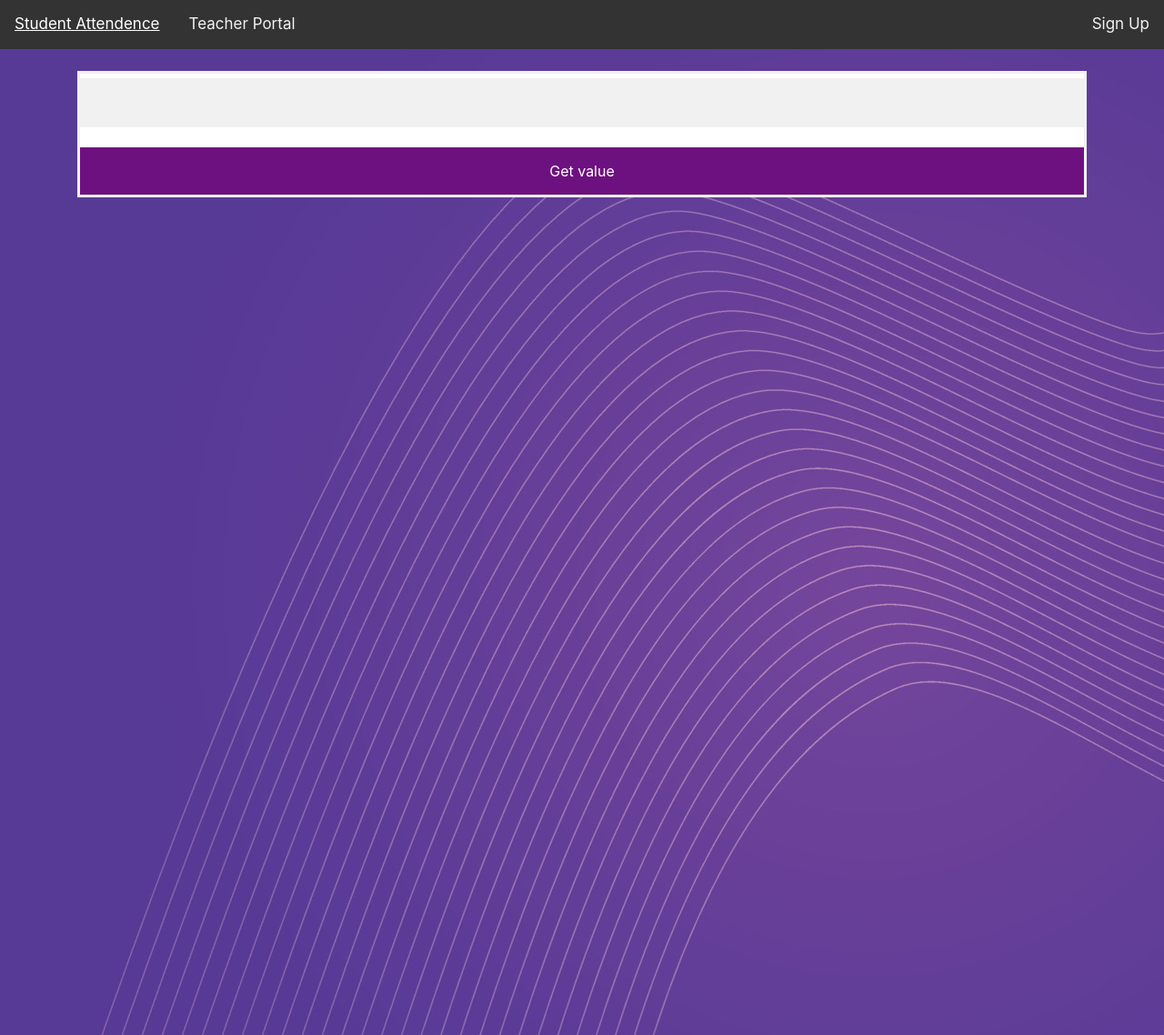
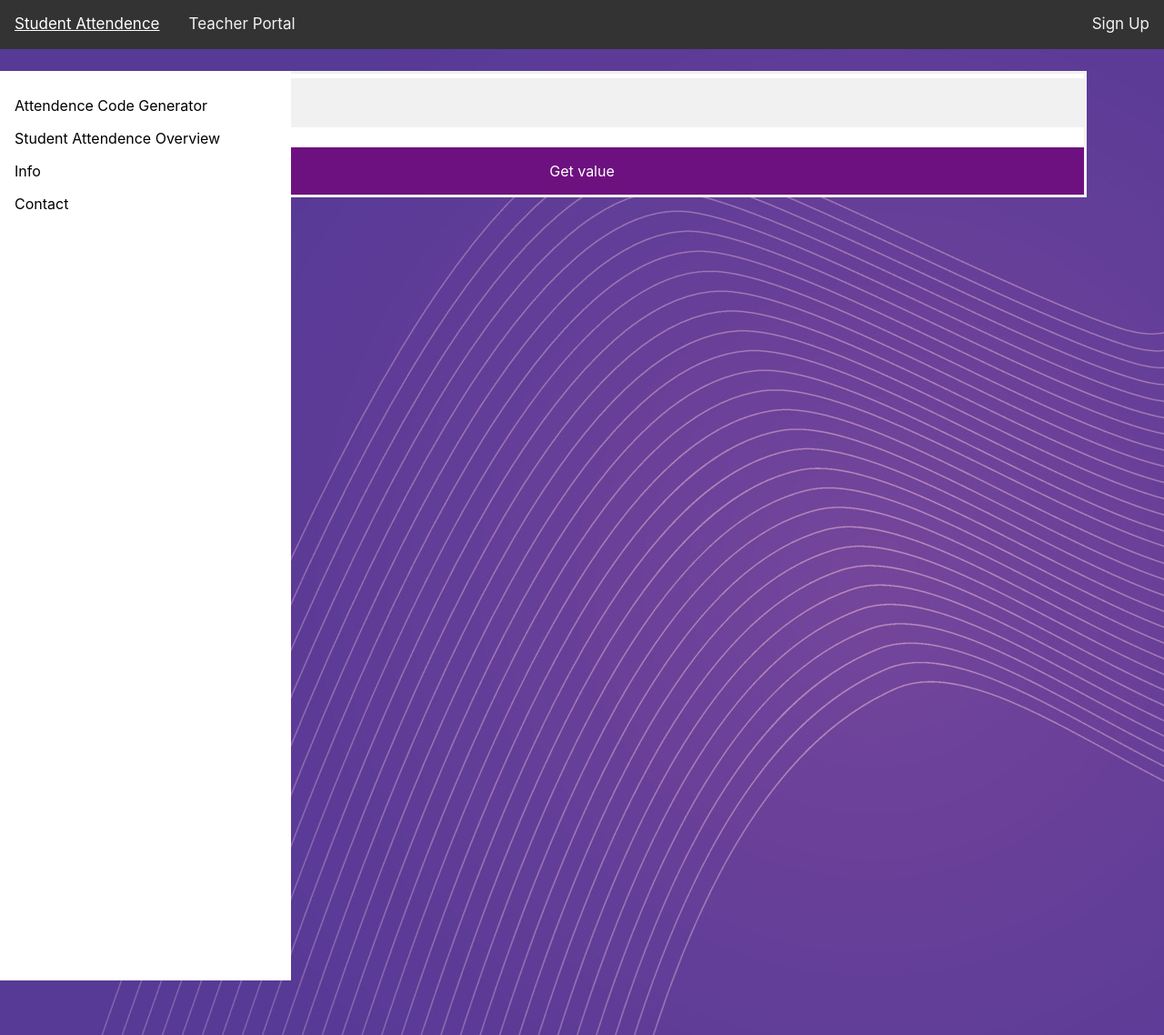
Before and after one commit to Max-1056897/SecurityWP3, a Flask app: page /random-code-generator in a window 1280 px wide. Shown: the whole page at 91% size. Run offline with Flask 2, Linux system fonts and the light colour scheme; some libraries are stand-ins or nearby versions.

Commit message:
MAKE: Side navi bar dashboard try to fix

```diff
--- a/static/css.css
+++ b/static/css.css
@@ -121,9 +121,18 @@ form {
 
   * {box-sizing: border-box}
 
+
+
+
+
+
 /* Add padding to containers */
 .container {
   padding: 16px;
+}
+
+.sidenav_fix {
+  margin-top: 0px;
 }
 
 /* Full-width input fields */
@@ -173,3 +182,48 @@ a {
   background-color: #f1f1f1;
   text-align: center;
 }
+
+
+
+ /* **************************************************************SIDENAV CSS*****************************************************
+
+
+
+/* The sidebar menu */
+.sidenav {
+  height: 1000px; /* Full-height: remove this if you want "auto" height */
+  width: 320px; /* Set the width of the sidebar */
+  position: fixed; /* Fixed Sidebar (stay in place on scroll) */
+  z-index: 1; /* Stay on top */
+  top: fixed; /* Stay at the top */
+  left: 0;
+  background-color: white; /* Black */
+  overflow-x: hidden; /* Disable horizontal scroll */
+  padding-top: 20px;
+}
+
+/* The navigation menu links */
+.sidenav a {
+  padding: 6px 8px 6px 16px;
+  text-decoration: none;
+  font-size: 15;
+  color: black;
+  display: block;
+}
+
+/* When you mouse over the navigation links, change their color */
+.sidenav a:hover {
+  color: lightgrey;
+}
+
+/* Style page content */
+.main {
+  margin-left: 160px; /* Same as the width of the sidebar */
+  padding: 0px 10px;
+}
+
+/* On smaller screens, where height is less than 450px, change the style of the sidebar (less padding and a smaller font size) */
+@media screen and (max-height: 1000px) {
+  .sidenav {padding-top: 15px;}
+  .sidenav a {font-size: 18px;}
+}
--- a/templates/random-code-generator.html
+++ b/templates/random-code-generator.html
@@ -2,12 +2,24 @@
 {% block title %} Login {% endblock %}
 
 {% block content %}
+
+<div class="sidenav_fix">
+  <div class="sidenav">
+    <a href="#">Attendence Code Generator</a>
+    <a href="#">Student Attendence Overview</a>
+    <a href="#">Info</a>
+    <a href="#">Contact</a>
+  </div>
+
 
     <h1 class="header"> {{ value }} </h1>
     <form action="{{ url_for('randomCodeGenerator') }}" method="post">
       <input class="text" type="text" value="{{ value_generator }}" name="value">
       <button type="submit" value="Get value" id="waarde">Get value</button>
     </form>
+  </div>
+
+
 
 
 {% endblock %}
```
Also changed, not shown: templates/student-attendence.html (+9 -0 lines).
